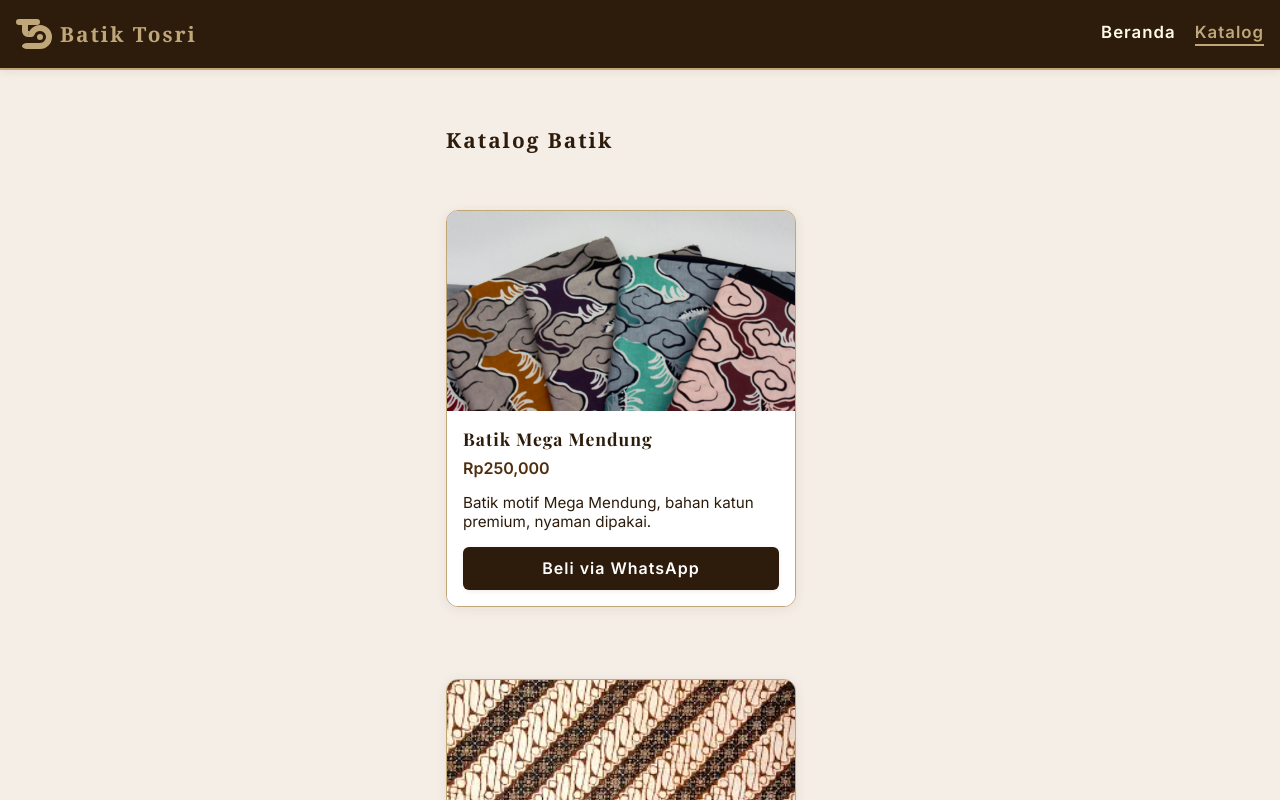
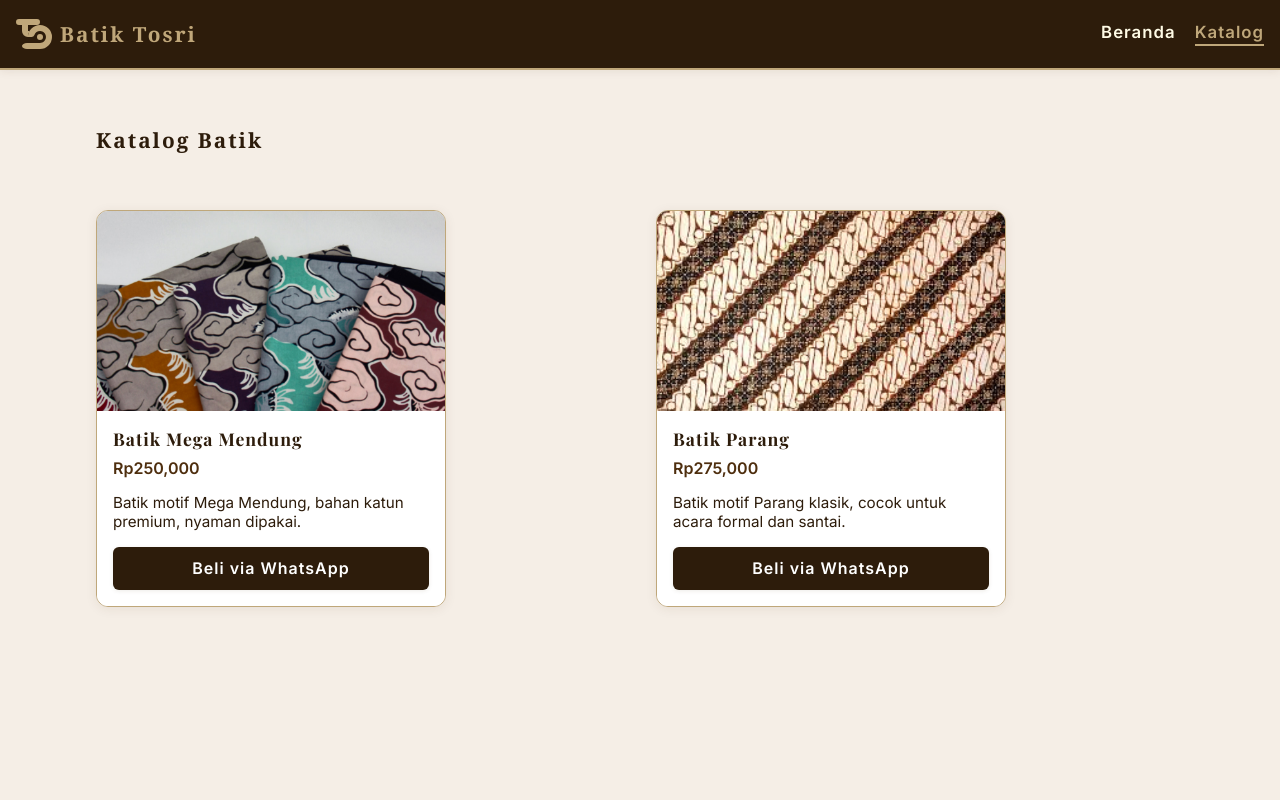
Before and after one commit to freeluncher/Website-Batik, a React (Vite) app: page /katalog in a window 1280 px wide. Shown: the top 800 px of the page. Built offline with nearby package versions, Linux system fonts and the light colour scheme; the HTML template or start-up script is replaced by a standard one.

Commit message:
feat: enhance layout of Home component with responsive product grid

```diff
--- a/src/pages/Home.jsx
+++ b/src/pages/Home.jsx
@@ -14,11 +14,16 @@ const Home = () => {
   return (
     <div style={{ background: '#f5eee6', minHeight: '100vh' }}>
       <Navbar />
-      <main style={{ padding: '1rem', maxWidth: '500px', margin: '0 auto' }}>
+      <main style={{ padding: '1rem', maxWidth: '1200px', margin: '0 auto' }}>
         <h1 style={{ fontSize: '1.3rem', margin: '1rem 0', textAlign: 'center', color: '#2d1c0b', fontFamily: 'Georgia, serif', letterSpacing: '2px' }}>
           Katalog Batik
         </h1>
-        <div style={{ display: 'flex', flexDirection: 'column', gap: '2rem' }}>
+        <div className="product-list" style={{
+          display: 'grid',
+          gridTemplateColumns: 'repeat(auto-fit, minmax(280px, 1fr))',
+          gap: '2rem',
+          width: '100%',
+        }}>
           {products.map(product => (
             <ProductCard key={product.id} product={product} />
           ))}
```
